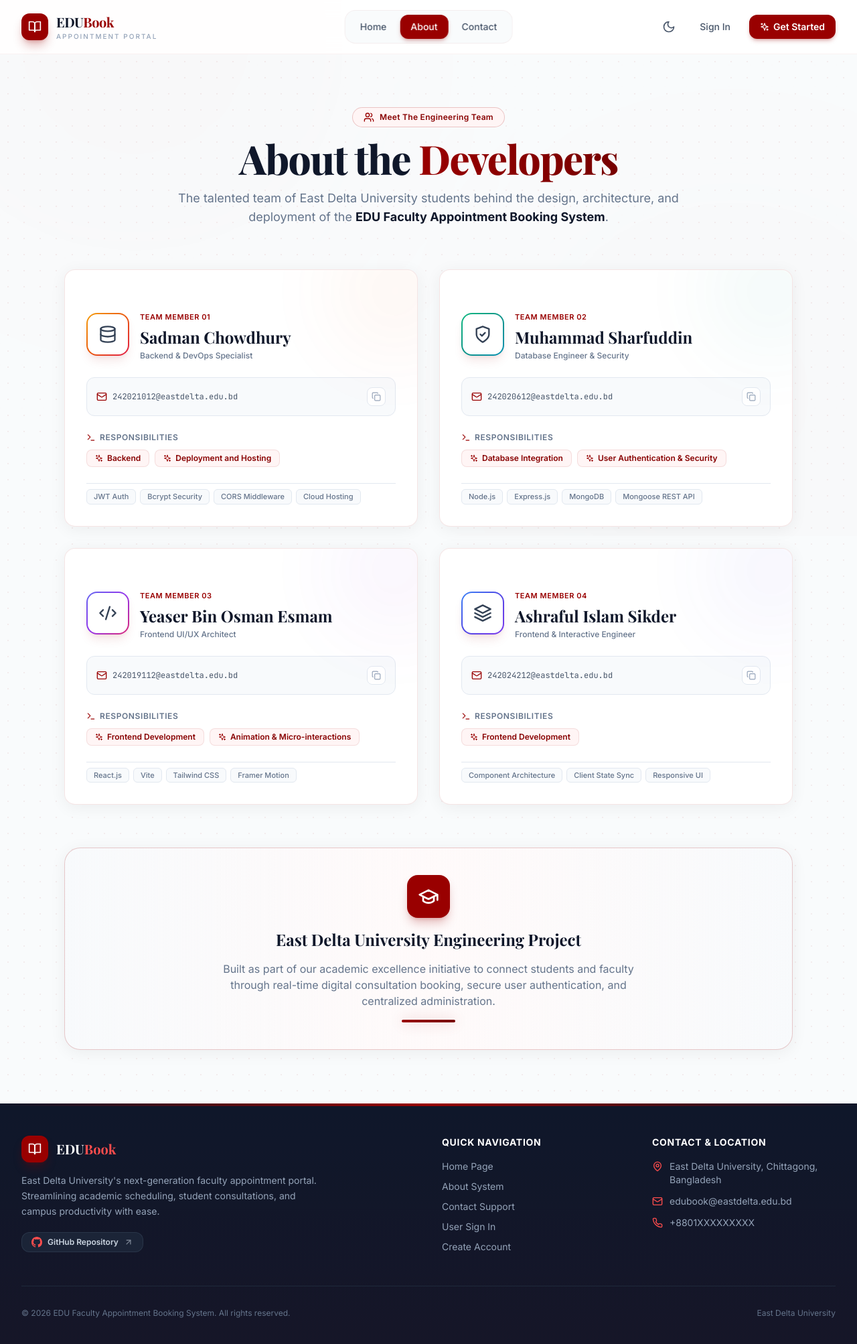
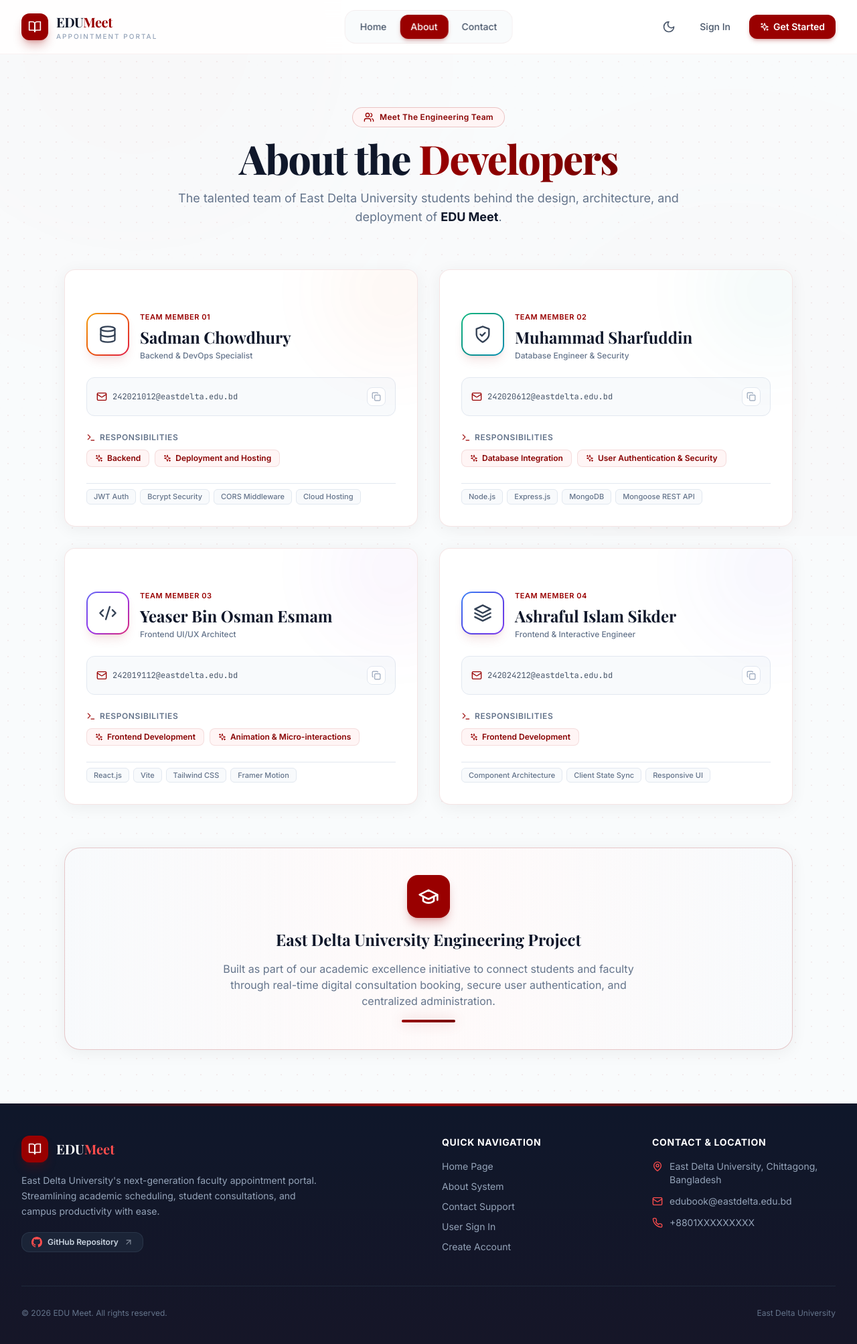
Before and after one commit to nibirch0wdhury/EDU-Faculty-Appointment-Booking-System, a React (Vite) app in the folder client/: page /about in a window 1280 px wide. Shown: the top 2006 px of the page at 67% size. Built offline with nearby package versions, Linux system fonts and the light colour scheme; no server answers; the HTML template or start-up script is replaced by a standard one.

Commit message:
home screen button changes after login

```diff
--- a/client/index.html
+++ b/client/index.html
@@ -4,7 +4,7 @@
     <meta charset="UTF-8" />
     <link rel="icon" type="image/svg+xml" href="/favicon.svg" />
     <meta name="viewport" content="width=device-width, initial-scale=1.0" />
-    <title>EDU Appointment System</title>
+    <title>EDU Meet</title>
   </head>
   <body>
     <div id="root"></div>
--- a/client/src/components/common/Footer.jsx
+++ b/client/src/components/common/Footer.jsx
@@ -23,7 +23,7 @@ const Footer = () => {
                 <BookOpen className="w-5 h-5" />
               </div>
               <span className="text-xl font-display font-bold text-white">
-                EDU<span className="text-primary-400">Book</span>
+                EDU<span className="text-primary-400">Meet</span>
               </span>
             </Link>
             <p className="text-slate-400 dark:text-slate-500 text-sm max-w-md leading-relaxed">
@@ -99,7 +99,7 @@ const Footer = () => {
 
         {/* Bottom Bar - Removed "Crafted with heart" */}
         <div className="mt-12 pt-8 border-t border-slate-800 dark:border-slate-800/50 flex flex-col sm:flex-row items-center justify-between gap-4 text-xs text-slate-500 dark:text-slate-600">
-          <p>© {new Date().getFullYear()} EDU Faculty Appointment Booking System. All rights reserved.</p>
+          <p>© {new Date().getFullYear()} EDU Meet. All rights reserved.</p>
           <p className="text-slate-500 dark:text-slate-600">
             East Delta University
           </p>
--- a/client/src/components/common/Navbar.jsx
+++ b/client/src/components/common/Navbar.jsx
@@ -57,7 +57,7 @@ const Navbar = () => {
             </div>
             <div className="flex flex-col">
               <span className="text-xl font-display font-bold tracking-tight text-slate-900 dark:text-white">
-                EDU<span className="text-primary-500">Book</span>
+                EDU<span className="text-primary-500">Meet</span>
               </span>
               <span className="text-[10px] font-medium tracking-[0.2em] text-slate-400 dark:text-slate-500 uppercase">
                 Appointment Portal
--- a/client/src/components/student/StudentFacultyMembers.jsx
+++ b/client/src/components/student/StudentFacultyMembers.jsx
@@ -1,6 +1,6 @@
 import React, { useState, useEffect } from 'react';
 import { useNavigate } from 'react-router-dom';
-import { Search, Mail, Building, MapPin, Briefcase, Calendar, Sparkles, X, Filter, User, GraduationCap } from 'lucide-react';
+import { Search, Mail, Building, MapPin, Briefcase, Calendar, X, Filter, User, GraduationCap } from 'lucide-react';
 import { toast } from 'react-toastify';
 import api from '../../utils/api';
 import MagneticButton from '../ui/MagneticButton';
@@ -56,10 +56,6 @@ const StudentFacultyMembers = () => {
         {/* Header */}
         <MotionContainer className="flex flex-col sm:flex-row sm:items-center justify-between gap-4">
           <div className="space-y-1">
-            <div className="inline-flex items-center gap-2 px-3 py-1 rounded-full bg-primary-50 dark:bg-primary-950/30 border border-primary-500/20 dark:border-primary-500/30 text-primary-600 dark:text-primary-400 text-xs font-semibold">
-              <Sparkles className="w-3.5 h-3.5 text-primary-500 dark:text-primary-400" />
-              <span>Academic Staff Directory</span>
-            </div>
             <h1 className="text-3xl font-display font-bold text-slate-900 dark:text-white">Faculty Members</h1>
             <p className="text-slate-500 dark:text-slate-400 text-sm">
               Explore faculty members by department and book an appointment for academic consultation.
--- a/client/src/components/user/UserProfile.jsx
+++ b/client/src/components/user/UserProfile.jsx
@@ -215,7 +215,6 @@ const UserProfile = () => {
       <div className="max-w-4xl mx-auto px-4 sm:px-6 lg:px-8 pb-16">
         {/* Profile Header */}
         <div className="relative overflow-hidden rounded-3xl bg-white dark:bg-slate-900/95 border border-primary-500/10 dark:border-primary-500/20 shadow-card dark:shadow-card-dark p-6 md:p-8 transition-all duration-300 mb-8">
-          <div className="absolute top-0 inset-x-0 h-1 bg-primary-500 dark:shadow-[0_0_20px_rgba(153,0,0,0.3)]" />
           <div className="absolute -right-12 -bottom-12 w-64 h-64 bg-primary-500/5 dark:bg-primary-500/10 rounded-full blur-3xl pointer-events-none" />
 
           <div className="flex flex-col sm:flex-row items-center sm:items-start gap-6 relative z-10">
@@ -294,7 +293,6 @@ const UserProfile = () => {
         {/* Tab Content - Personal Details */}
         {activeTab === 'details' && (
           <div className="relative bg-white dark:bg-slate-900/95 rounded-3xl shadow-card dark:shadow-card-dark border border-primary-500/10 dark:border-primary-500/20 p-6 sm:p-8 transition-all duration-300">
-            <div className="absolute top-0 inset-x-0 h-1 bg-primary-500 dark:shadow-[0_0_20px_rgba(153,0,0,0.3)]" />
 
             <div className="flex items-center justify-between border-b border-slate-200 dark:border-slate-700 pb-4">
               <div>
@@ -535,7 +533,6 @@ const UserProfile = () => {
         {/* Tab Content - Security */}
         {activeTab === 'security' && (
           <div className="relative bg-white dark:bg-slate-900/95 rounded-3xl shadow-card dark:shadow-card-dark border border-primary-500/10 dark:border-primary-500/20 p-6 sm:p-8 transition-all duration-300">
-            <div className="absolute top-0 inset-x-0 h-1 bg-primary-500 dark:shadow-[0_0_20px_rgba(153,0,0,0.3)]" />
 
             <div className="flex items-center justify-between border-b border-slate-200 dark:border-slate-700 pb-4">
               <div>
--- a/client/src/pages/About.jsx
+++ b/client/src/pages/About.jsx
@@ -80,7 +80,7 @@ const About = () => {
 
           <p className="text-slate-500 dark:text-slate-400 text-base sm:text-lg leading-relaxed">
             The talented team of East Delta University students behind the design, architecture,
-            and deployment of the <strong className="text-slate-900 dark:text-white">EDU Faculty Appointment Booking System</strong>.
+            and deployment of <strong className="text-slate-900 dark:text-white">EDU Meet</strong>.
           </p>
         </MotionContainer>
 
--- a/client/src/pages/Home.jsx
+++ b/client/src/pages/Home.jsx
@@ -5,8 +5,11 @@ import { motion } from 'framer-motion';
 import SpotlightCard from '../components/ui/SpotlightCard';
 import MagneticButton from '../components/ui/MagneticButton';
 import PageTransition, { MotionContainer } from '../components/ui/PageTransition';
+import { useAuth } from '../context/AuthContext';
 
 const Home = () => {
+  const { isAuthenticated } = useAuth();
+
   const features = [
     {
       icon: <Calendar className="w-8 h-8 text-primary-500" />,
@@ -113,9 +116,9 @@ const Home = () => {
 
             {/* CTAs - Enhanced for dark mode */}
             <MotionContainer delay={0.4} className="flex flex-wrap justify-center items-center gap-4 pt-4">
-              <Link to="/register">
+              <Link to={isAuthenticated ? '/student/book-appointment' : '/register'}>
                 <MagneticButton variant="primary" className="px-8 py-3.5 text-base shadow-lg shadow-primary-500/30 dark:shadow-primary-500/50 hover:shadow-primary-500/50 dark:hover:shadow-primary-500/70">
-                  <span>Get Started Now</span>
+                  <span>{isAuthenticated ? 'Book Appointment' : 'Get Started Now'}</span>
                   <ArrowRight className="w-5 h-5" />
                 </MagneticButton>
               </Link>
@@ -152,7 +155,7 @@ const Home = () => {
               Why Choose Us
             </span>
             <h2 className="text-3xl sm:text-4xl font-display font-bold text-slate-900 dark:text-white">
-              Why Choose EDU Appointment System?
+              Why Choose EDU Meet?
             </h2>
             <p className="text-slate-500 dark:text-slate-400">
               Designed with precision to enhance campus communication between students and faculty.
@@ -285,7 +288,7 @@ const Home = () => {
               transition={{ duration: 0.5, delay: 0.35 }}
               className="relative z-10 text-base sm:text-lg text-slate-500 dark:text-slate-400 max-w-2xl mx-auto leading-relaxed"
             >
-              Join thousands of students and faculty members using EDUBook to streamline their academic appointments.
+              Join thousands of students and faculty members using EDU Meet to streamline their academic appointments.
             </motion.p>
 
             <motion.div
@@ -295,12 +298,12 @@ const Home = () => {
               transition={{ duration: 0.5, delay: 0.45 }}
               className="relative z-10 pt-2"
             >
-              <Link to="/register">
+              <Link to={isAuthenticated ? '/student/book-appointment' : '/register'}>
                 <MagneticButton
                   variant="primary"
                   className="px-8 py-3.5 text-base shadow-lg shadow-primary-500/25 dark:shadow-primary-500/40 hover:shadow-primary-500/40 dark:hover:shadow-primary-500/60"
                 >
-                  <span>Get Started Now</span>
+                  <span>{isAuthenticated ? 'Book Appointment' : 'Get Started Now'}</span>
                   <ArrowRight className="w-5 h-5" />
                 </MagneticButton>
               </Link>
```
